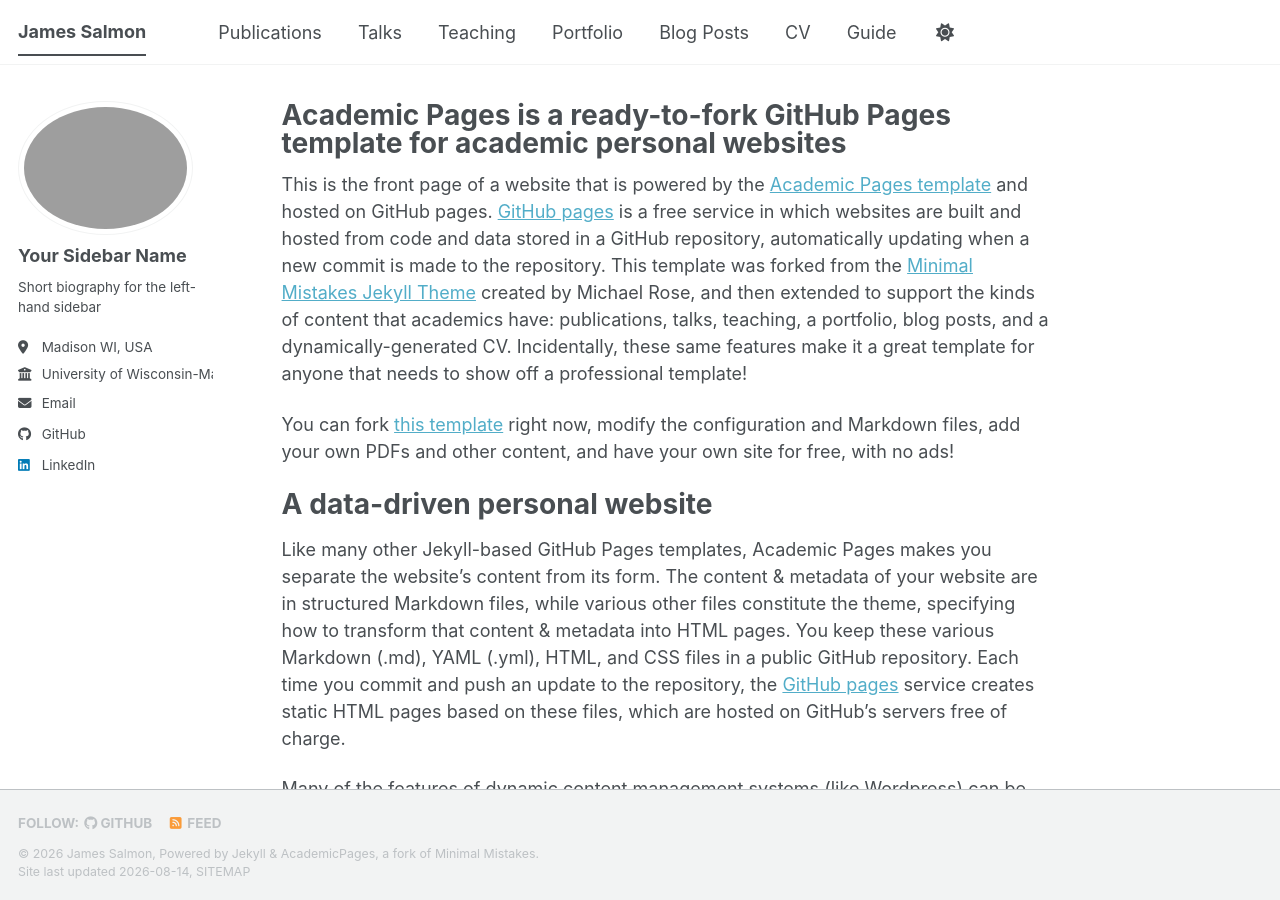
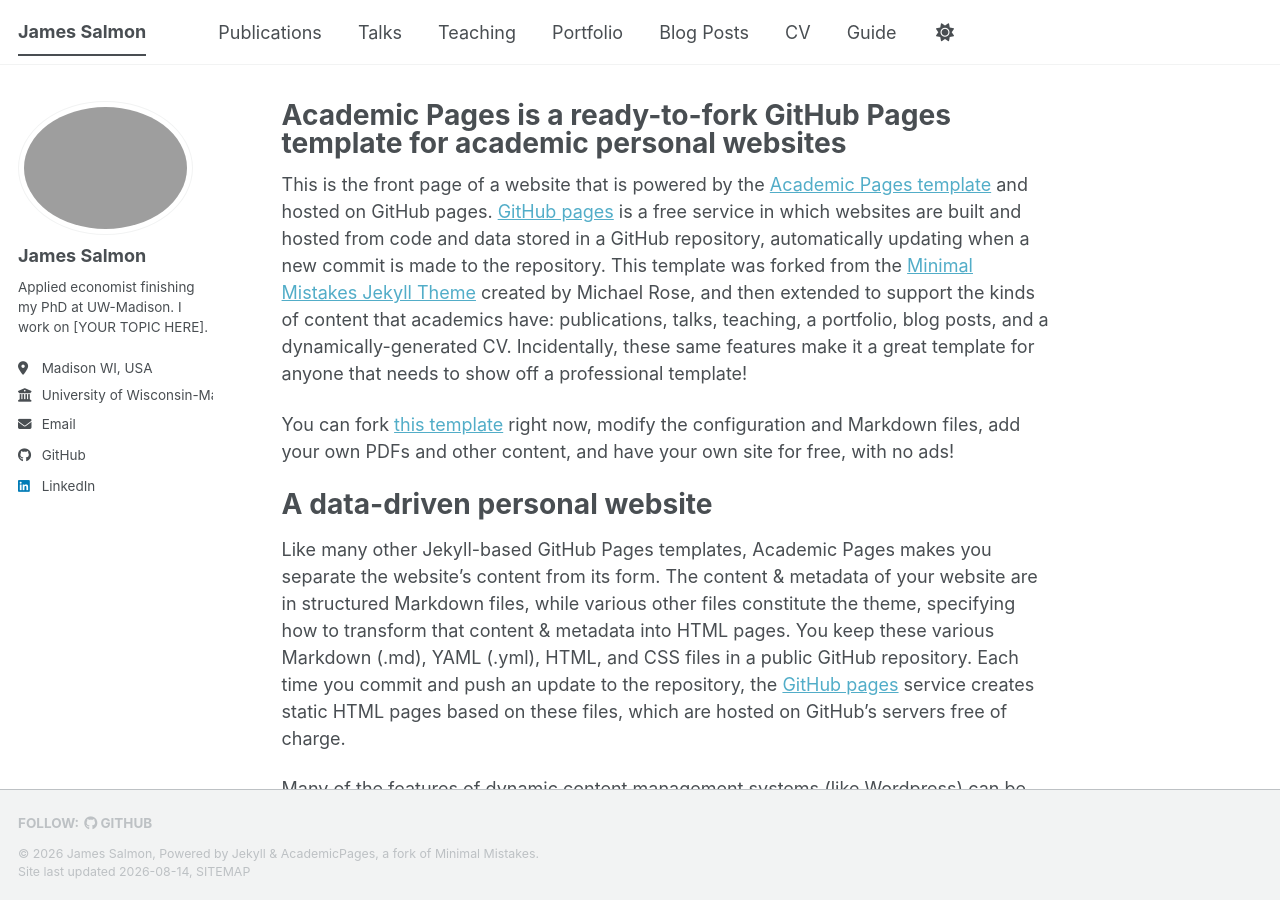
Before and after one commit to James-Salmon/James-Salmon.github.io, a Jekyll site: the page built from _pages/about.md, in a window 1280 px wide and 900 px high. Built offline with Jekyll 4.4.1, drawn with Linux system fonts in a browser that asks for light colours; a style sheet for code colours, icons or effects is not loaded.

Commit message:
Update _config.yml

```diff
--- a/_config.yml
+++ b/_config.yml
@@ -13,8 +13,7 @@
 title_separator          : "-"
 name                     : &name "James Salmon"
 description              : &description "PhD Candidate in Applied Economics, University of Wisconsin-Madison"   # Update this with a general description of your site, this is the default if not overridden by a page
-url                      : https://James-Salmon.github.io # The base hostname & protocol for your site e.g. "https://[your GitHub username].github.io",
-                                                           # or if you already have some other page hosted on Github then use "https://[your GitHub username].github.io/[Your Repo Name]"
+url                      : https://james-salmon.github.io # Switch this to https://jamessalmon.com once you re-add the custom domain
 baseurl                  : "" # the subpath of your site, e.g. "/blog"
 repository               : "James-Salmon/James-Salmon.github.io"
 
@@ -24,9 +23,9 @@
 author:
   # Biographic information
   avatar           : "Salmon_James_1685716.jpeg"
-  name             : "Your Sidebar Name"
+  name             : "James Salmon"
   pronouns         : # example: "she/her"
-  bio              : "Short biography for the left-hand sidebar"
+  bio              : "Applied economist finishing my PhD at UW-Madison. I work on [YOUR TOPIC HERE]."
   location         : "Madison WI, USA"
   employer         : "University of Wisconsin-Madison"
   uri              : # URL
@@ -64,7 +63,7 @@
   keybase          : # Username
   instagram        : # Username
   lastfm           : # Username
-  linkedin         : 'www.linkedin.com/in/dr-james-salmon'
+  linkedin         : "dr-james-salmon"
   mastodon         : # URL
   medium           : # URL
   pinterest        : # Username
@@ -123,7 +122,7 @@
       options:
         format           : "iso8601" # "iso8601" (default), "timestamp-seconds", "timestamp-milliseconds"
 atom_feed:
-  hide                   : false     # change to true to hide the RSS feed in the footer
+  hide                   : true      # no blog on this site, so the RSS link is hidden in the footer
   path                   : # blank (default) uses feed.xml
 
 
@@ -141,14 +140,16 @@
   username               :
   app_id                 :
   publisher              :
-og_image                 :  # Social media default site image
+og_image                 : "Salmon_James_1685716.jpeg"  # Social media default site image
 og_description           :  # Social media default site image description
 # For specifying social profiles
 # - https://developers.google.com/structured-data/customize/social-profiles
 social:
-  type                   : # Person or Organization (defaults to Person)
-  name                   : # If the user or organization name differs from the site's name
+  type                   : Person # Person or Organization (defaults to Person)
+  name                   : "James Salmon" # If the user or organization name differs from the site's name
   links: # An array of links to social media profiles
+    - "https://www.linkedin.com/in/dr-james-salmon"
+    - "https://github.com/James-Salmon"
 
 
 # Analytics
```
